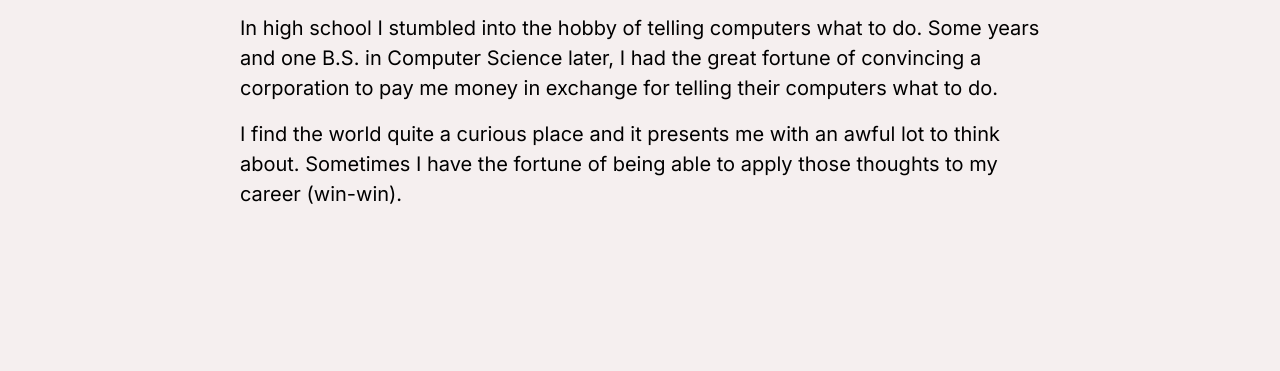
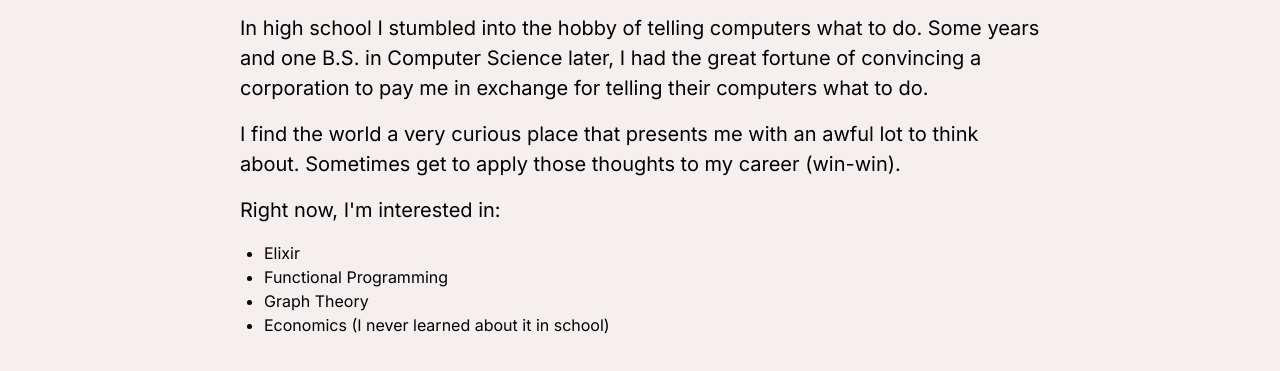
Before and after one commit to JDSeiler/webpage, an Eleventy site: page src/about.njk in a window 1280 px wide. Shown: the part 183-554 px from the top of the page. Built offline with nearby package versions, Linux system fonts and the light colour scheme; Eleventy itself is replaced by a stand-in of ours; files that its build step writes are made by us from their sources; what @iktakahiro/markdown-it-katex would draw is missing.

Commit message:
Blurb tweaks

```diff
--- a/src/about.njk
+++ b/src/about.njk
@@ -6,14 +6,23 @@ layout: layouts/base-layout.njk
     ABOUT ME
   </h1>
   <p class="blurb">
-    In high school I stumbled into the hobby of telling computers what to do.
-    Some years and one B.S. in Computer Science later, I had the great fortune
-    of convincing a corporation to pay me money in exchange for telling their
+    In high school I stumbled into the hobby of telling computers what to
+    do. Some years and one B.S. in Computer Science later, I had the great
+    fortune of convincing a corporation to pay me in exchange for telling their
     computers what to do.
   </p>
   <p class="blurb">
-    I find the world quite a curious place and it presents me with an awful lot
-    to think about. Sometimes I have the fortune of being able to apply those
-    thoughts to my career (win-win).
+    I find the world a very curious place that presents me with an awful
+    lot to think about. Sometimes get to apply those thoughts to my career
+    (win-win).
+  </p>
+  <p class="blurb">
+    Right now, I'm interested in:
+    <ul>
+      <li>Elixir</li>
+      <li>Functional Programming</li>
+      <li>Graph Theory</li>
+      <li>Economics (I never learned about it in school)</li>
+    </ul>
   </p>
 </div>
--- a/src/index.njk
+++ b/src/index.njk
@@ -9,7 +9,7 @@ layout: layouts/base-layout.njk
   </p>
   <h1 class="banner">JORDAN SEILER? WHO'S THAT?</h1>
   <p class="blurb">
-    <a href="/about">Jordan Seiler</a> is a software engineer and musician who likes to make
+    Jordan Seiler is a software engineer and musician who likes to make
     and experience cool things and occasionally <a href="/blog">decides to write about them</a>.
   </p>
 </div>
```
